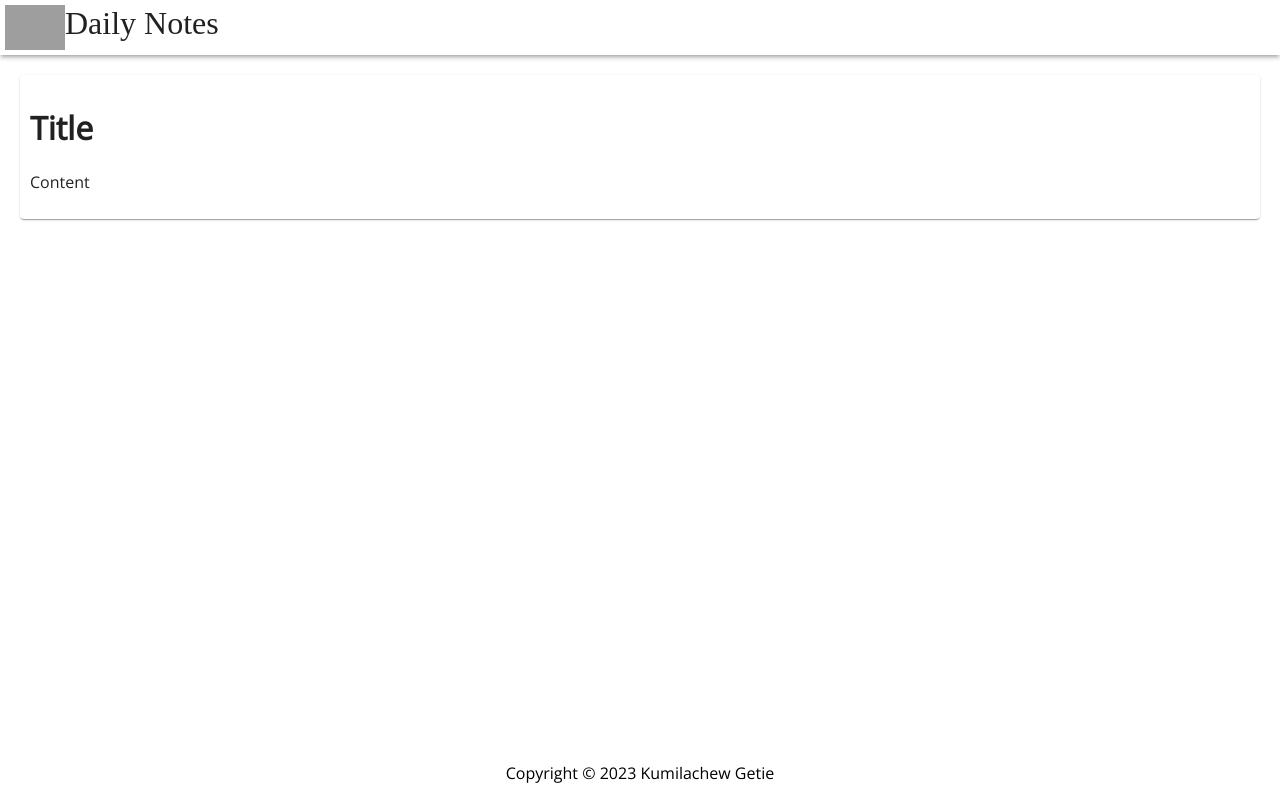
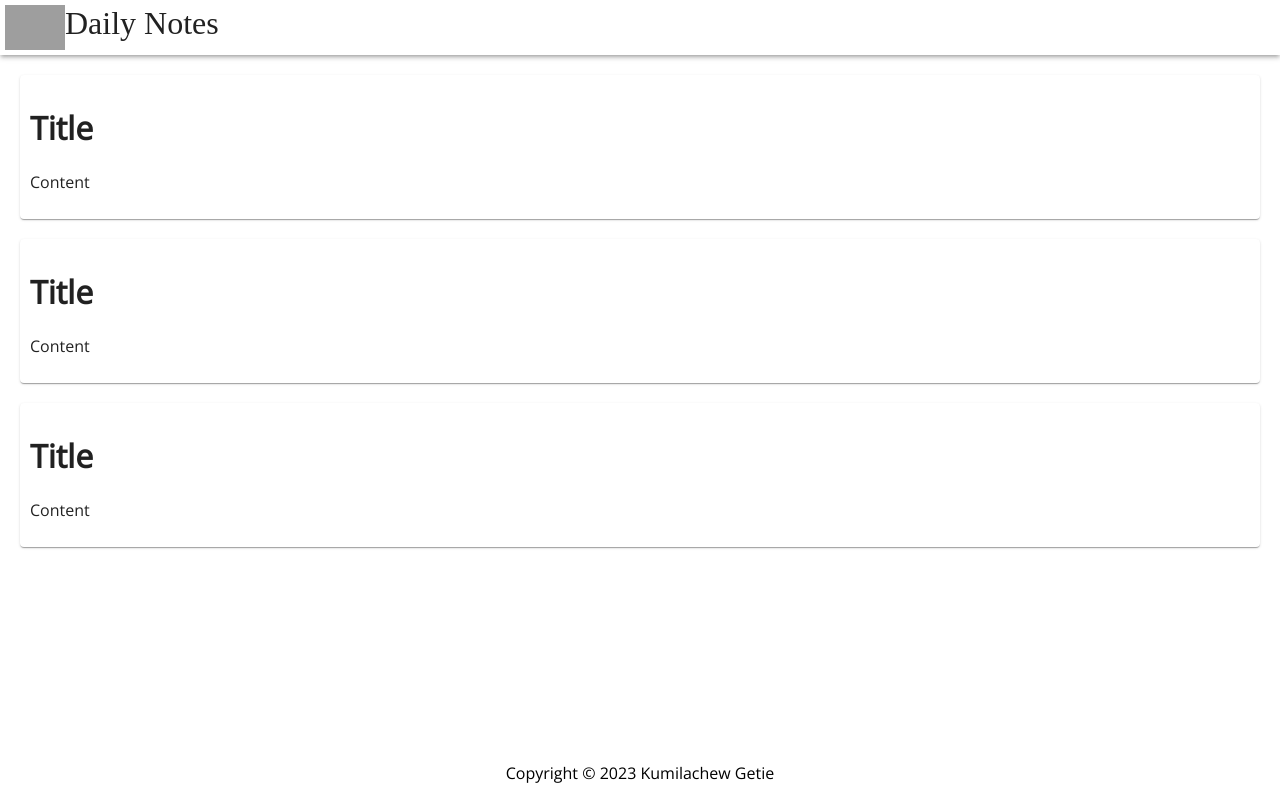
Before and after one commit to Kumilachew-g/react-daily-notes, a React (Create React App) app: page / in a window 1280 px wide. Built offline with nearby package versions, Linux system fonts and the light colour scheme; grey boxes are pictures that could not be loaded; the HTML template or start-up script is replaced by a standard one.

Commit message:
Duplicate Note component statically

```diff
--- a/src/App.js
+++ b/src/App.js
@@ -7,6 +7,8 @@ function App() {
     <div>
       <Header />
       <Note />
+      <Note />
+      <Note />
       <Footer />
     </div>
   );
```
